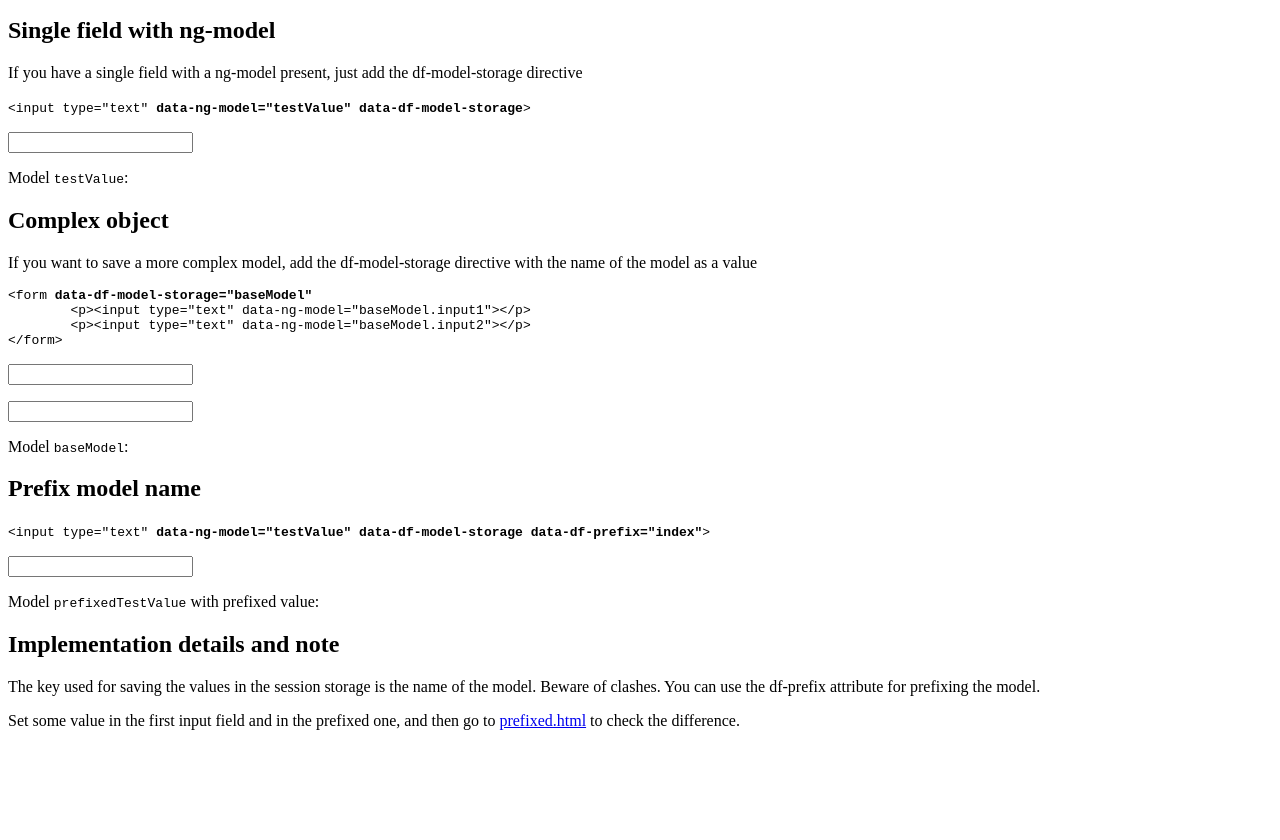
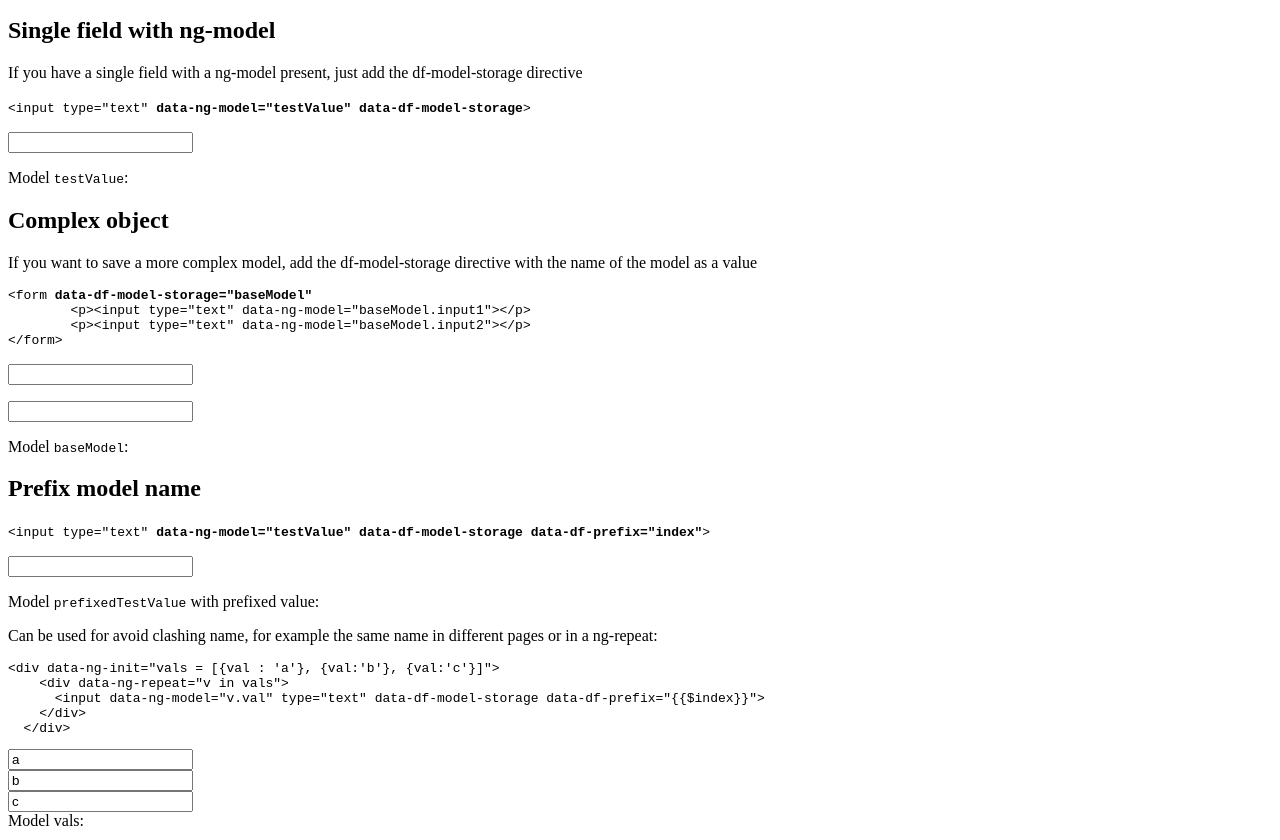
Before and after one commit to digitalfondue/df-model-storage, a plain HTML site: page examples/index.html in a window 1280 px wide. Shown: the part 101-941 px from the top of the page. Before the commit the page ends 847 px from the top, so only its background shows below. Drawn offline with nearby package versions, Linux system fonts and the light colour scheme.

Commit message:
add example with a repeat

```diff
--- a/examples/index.html
+++ b/examples/index.html
@@ -55,6 +55,21 @@
   Model <code>prefixedTestValue</code> with prefixed value:
   <pre>{{prefixedTestValue|json}}</pre>
 
+  <p>Can be used for avoid clashing name, for example the same name in different pages or in a ng-repeat:</p>
+  <pre><code>&lt;div data-ng-init="vals = [{val : 'a'}, {val:'b'}, {val:'c'}]">
+    &lt;div data-ng-repeat="v in vals">
+      &lt;input data-ng-model="v.val" type="text" data-df-model-storage data-df-prefix="{<span>{</span>$index}}">
+    &lt;/div>
+  &lt;/div></code></pre>
+  <div data-ng-init="vals = [{val : 'a'}, {val:'b'}, {val:'c'}]">
+    <div data-ng-repeat="v in vals">
+      <input data-ng-model="v.val" type="text" data-df-model-storage data-df-prefix="{{$index}}">
+    </div>
+  </div>
+  Model vals:
+  <pre>{{vals|json}}</pre>
+
+
   <h2>Implementation details and note</h2>
   <p>The key used for saving the values in the session storage is the name of the model. Beware of clashes. You can use the df-prefix attribute for prefixing the model.</p>
   <p>Set some value in the first input field and in the prefixed one, and then go to <a href="prefixed.html">prefixed.html</a> to check the difference.</p>
```
